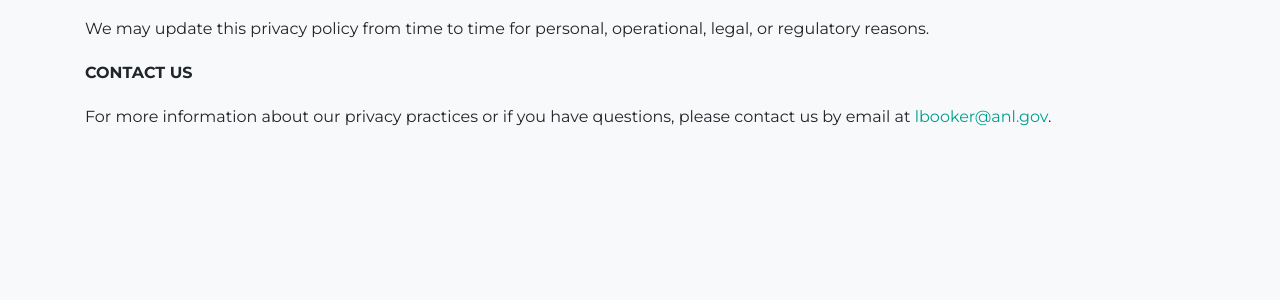
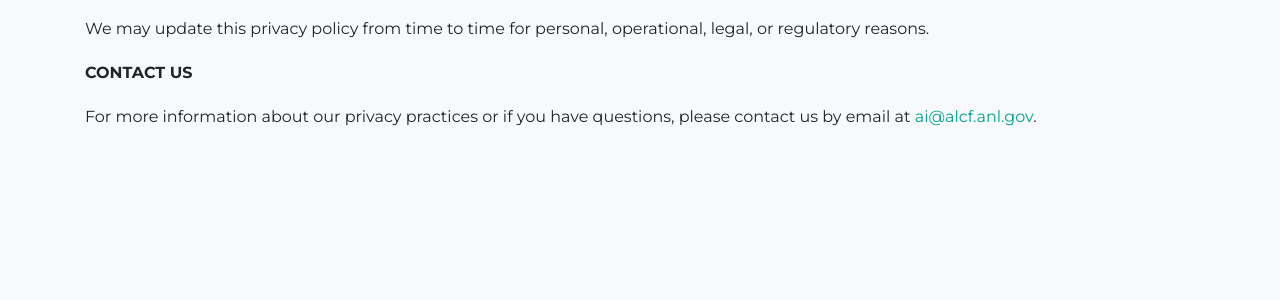
Before and after one commit to argonne-lcf/AITS-Site, a Jekyll site: the page built from docs/legal.md, in a window 1280 px wide. Shown: the part 385-685 px from the top of the page. Built offline with Jekyll 4.4.1, drawn with Linux system fonts in a browser that asks for light colours; some web fonts are replaced.

Commit message:
Updated About section text and email

```diff
--- a/docs/_config.yml
+++ b/docs/_config.yml
@@ -17,7 +17,7 @@ url    : "https://argonne-lcf.github.io" # the base hostname & protocol for your
 baseurl: "/AITS-Site" # the subpath of your site, e.g. /blog
 
 title      : ALCF AI-testbed System
-email      : lbooker@anl.gov #this is also the email contact forms will go to
+email      : ai@alcf.anl.gov #this is also the email contact forms will go to
 description: "Providing information and documentation on the ALCF AI-testbed System"
 author     : Argonne Leadership Computing Facility
 # logo:     #optional, defaults to site title
```
